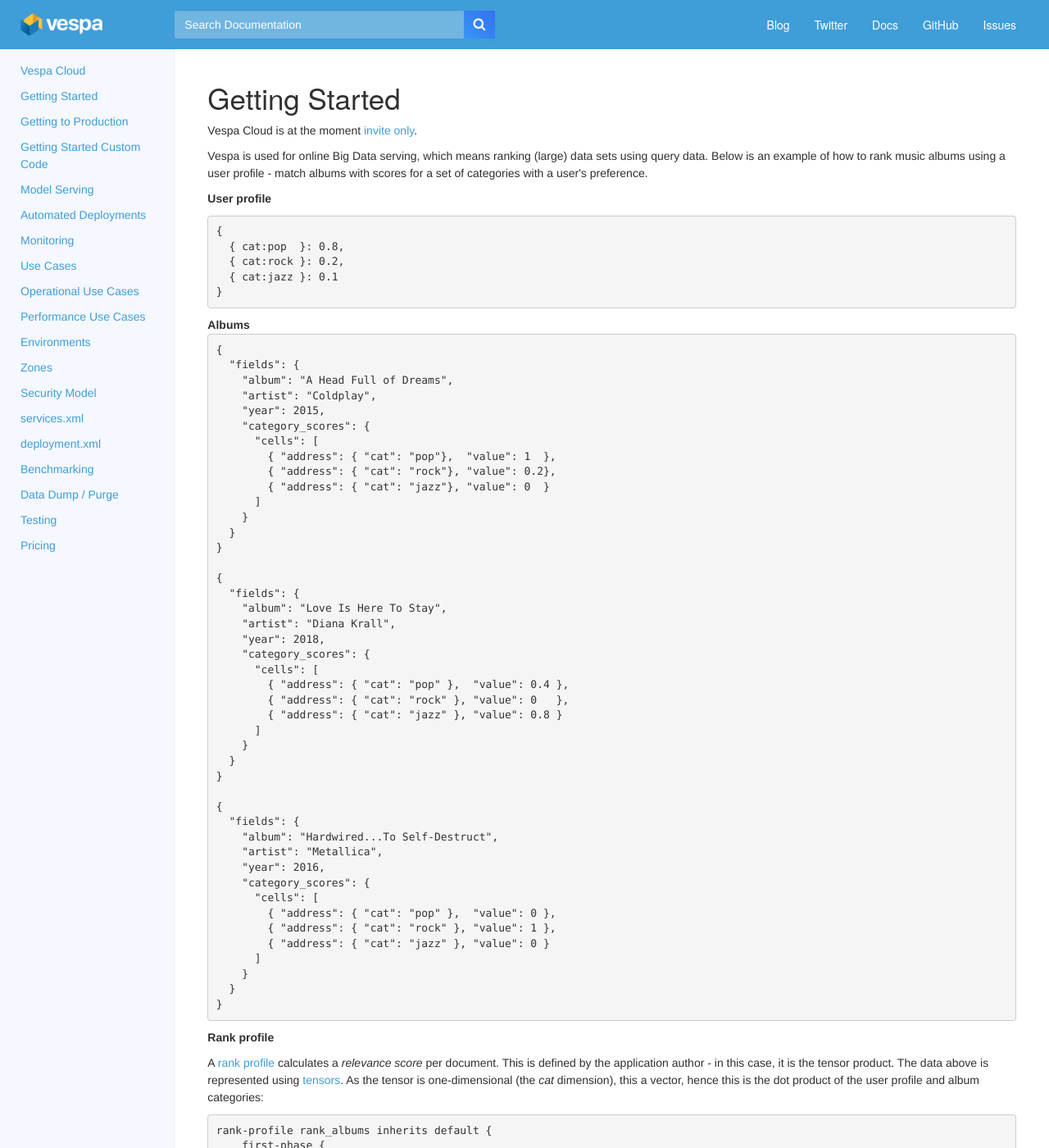
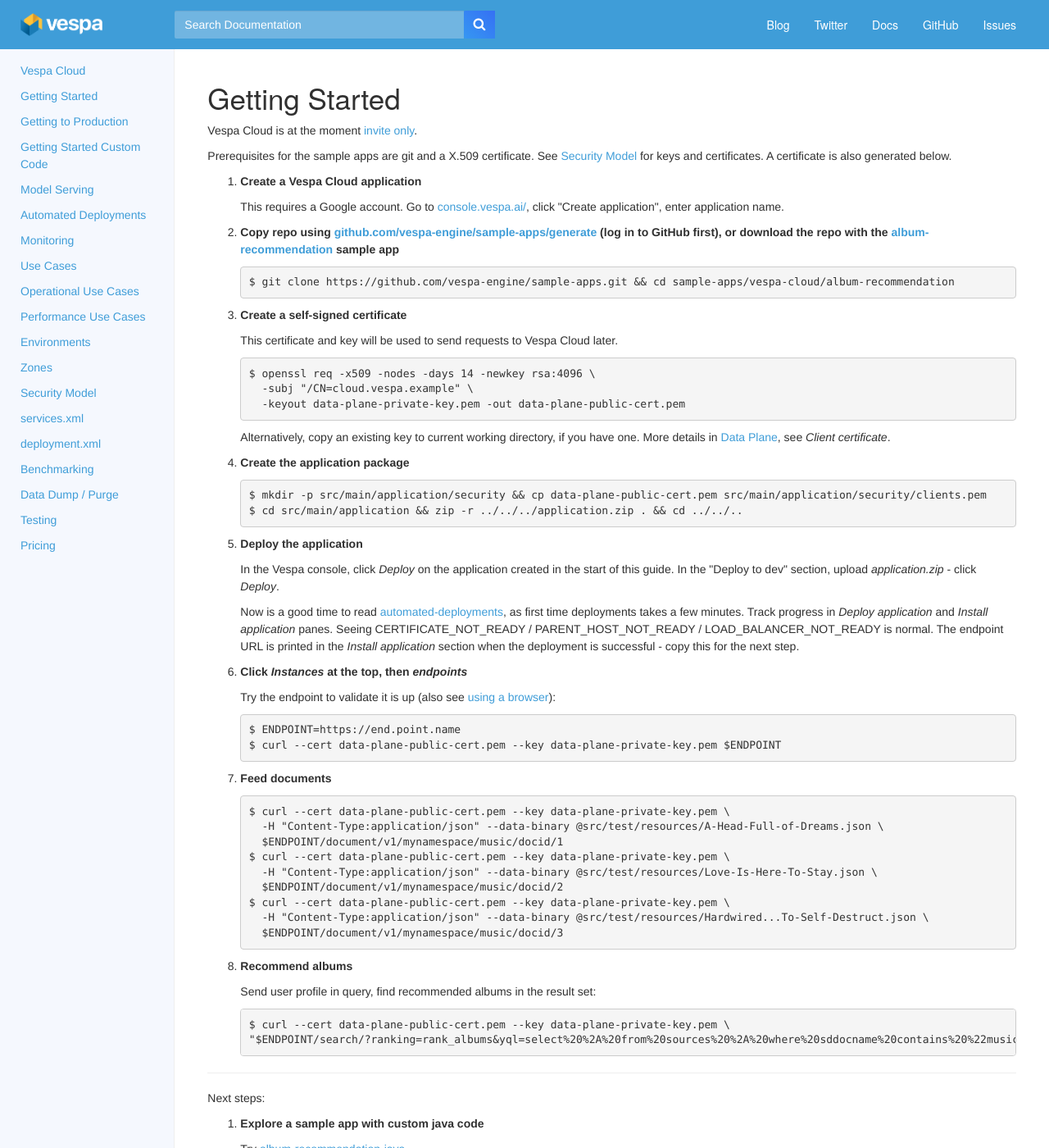
Before and after one commit to vespa-engine/cloud, a Jekyll site: the page built from getting-started.html, in a window 1280 px wide and 1400 px high. Shown: the whole window at 82% size. Built offline with Jekyll 4.4.1, drawn with Linux system fonts in a browser that asks for light colours; some of the changed text lies outside the part shown.

Commit message:
The quick start should just be the steps needed

```diff
--- a/getting-started.html
+++ b/getting-started.html
@@ -4,93 +4,8 @@ title: "Getting Started"
 
 <p>
 Vespa Cloud is at the moment <a href="mailto:info@vespa.ai?subject=Sign+me+up!">invite only</a>.
-</p><p>
-Vespa is used for online Big Data serving, which means ranking (large) data sets using query data.
-Below is an example of how to rank music albums using a user profile -
-match albums with scores for a set of categories with a user's preference.
-</p><p>
-<strong>User profile</strong>
-<pre>
-{
-  { cat:pop  }: 0.8,
-  { cat:rock }: 0.2,
-  { cat:jazz }: 0.1
-}
-</pre>
-<strong>Albums</strong>
-<pre>
-{
-  "fields": {
-    "album": "A Head Full of Dreams",
-    "artist": "Coldplay",
-    "year": 2015,
-    "category_scores": {
-      "cells": [
-        { "address": { "cat": "pop"},  "value": 1  },
-        { "address": { "cat": "rock"}, "value": 0.2},
-        { "address": { "cat": "jazz"}, "value": 0  }
-      ]
-    }
-  }
-}
-
-{
-  "fields": {
-    "album": "Love Is Here To Stay",
-    "artist": "Diana Krall",
-    "year": 2018,
-    "category_scores": {
-      "cells": [
-        { "address": { "cat": "pop" },  "value": 0.4 },
-        { "address": { "cat": "rock" }, "value": 0   },
-        { "address": { "cat": "jazz" }, "value": 0.8 }
-      ]
-    }
-  }
-}
-
-{
-  "fields": {
-    "album": "Hardwired...To Self-Destruct",
-    "artist": "Metallica",
-    "year": 2016,
-    "category_scores": {
-      "cells": [
-        { "address": { "cat": "pop" },  "value": 0 },
-        { "address": { "cat": "rock" }, "value": 1 },
-        { "address": { "cat": "jazz" }, "value": 0 }
-      ]
-    }
-  }
-}
-</pre>
-<strong>Rank profile</strong>
-</p><p>
-A <a href="https://docs.vespa.ai/documentation/ranking.html">rank profile</a>
-calculates a <em>relevance score</em> per document.
-This is defined by the application author - in this case, it is the tensor product.
-The data above is represented using <a href="http://docs.vespa.ai/documentation/tensor-user-guide.html">tensors</a>.
-As the tensor is one-dimensional (the <em>cat</em> dimension), this a vector,
-hence this is the dot product of the user profile and album categories:
-<pre>
-rank-profile rank_albums inherits default {
-    first-phase {
-        expression: sum(query(user_profile) * attribute(category_scores))
-    }
-}
-</pre>
-Hence, the expected scores are:
-<table class="table">
-<tr><th>Album</th>                                   <th>pop</th>     <th>rock</th>    <th>jazz</th>      <th>total</th></tr>
-<tr><td>A Head Full of Dreams</td>         <td>0.8*1.0</td><td>0.2*0.2</td><td>0.1*0.0</td><td>0.84</td></tr>
-<tr><td>Love Is Here To Stay</td>            <td>0.8*0.4</td><td>0.2*0.0</td><td>0.1*0.8</td><td>0.4</td></tr>
-<tr><td>Hardwired...To Self-Destruct</td><td>0.8*0.0</td><td>0.2*1.0</td><td>0.1*0.0</td><td>0.2</td></tr>
-</table>
-Build and test the application, and validate that the document's <em>relevance</em> (i.e. score) is the expected value,
-and the results are returned in descending relevance order.
 </p>
 
-<hr />
 <p>
 Prerequisites for the sample apps are git and a X.509 certificate.
 See <a href="security-model">Security Model</a> for keys and certificates.
@@ -229,8 +144,6 @@ Next steps:
 </ol>
 </p>
 
-
-
 <h2 id="troubleshooting">Troubleshooting</h2>
 <ul>
   <li>
```
